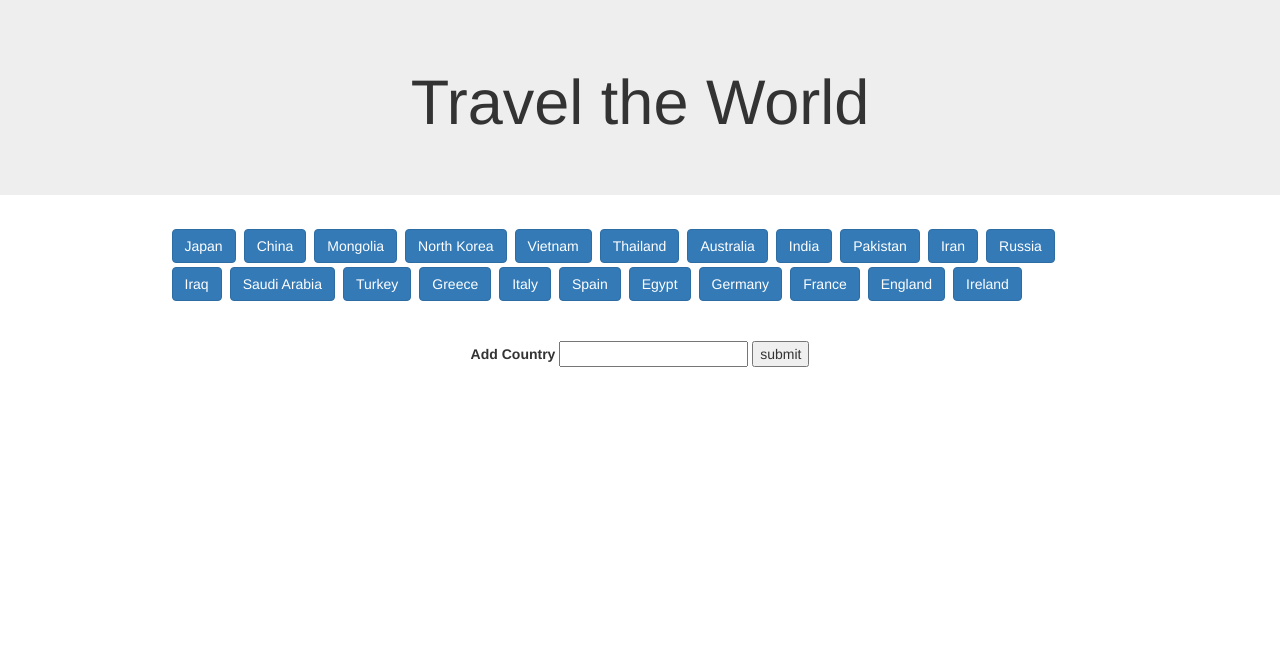
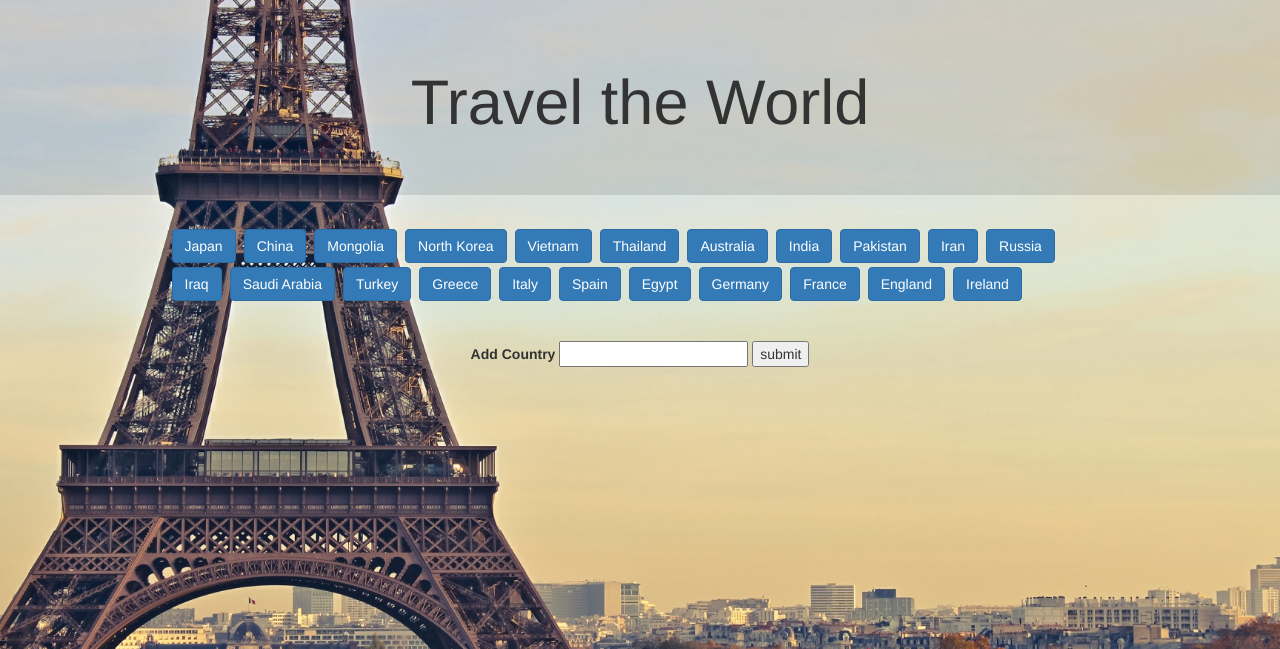
Before and after one commit to Adancode/giphy-project, a PHP site: page / in a window 1280 px wide. Shown: the top 649 px of the page. Run offline with PHP 8.4, Linux system fonts and the light colour scheme; some libraries are stand-ins or nearby versions.

Commit message:
added a background

```diff
--- a/css/main.css
+++ b/css/main.css
@@ -3,6 +3,18 @@
 /* ==========================================================================
    Author's custom styles
    ========================================================================== */
+
+.jumbotron {
+    background-color: rgba(0,0,0,0.1);
+}
+
+body {
+     background: url('../img/paris.jpg') no-repeat center center fixed;
+     -webkit-background-size: cover;
+     -moz-background-size: cover;
+     -o-background-size: cover;
+     background-size: cover;
+}
 
 .country-buttons {
      margin-left: 4px;
```
Also changed, not shown: img/paris.jpg (added).
